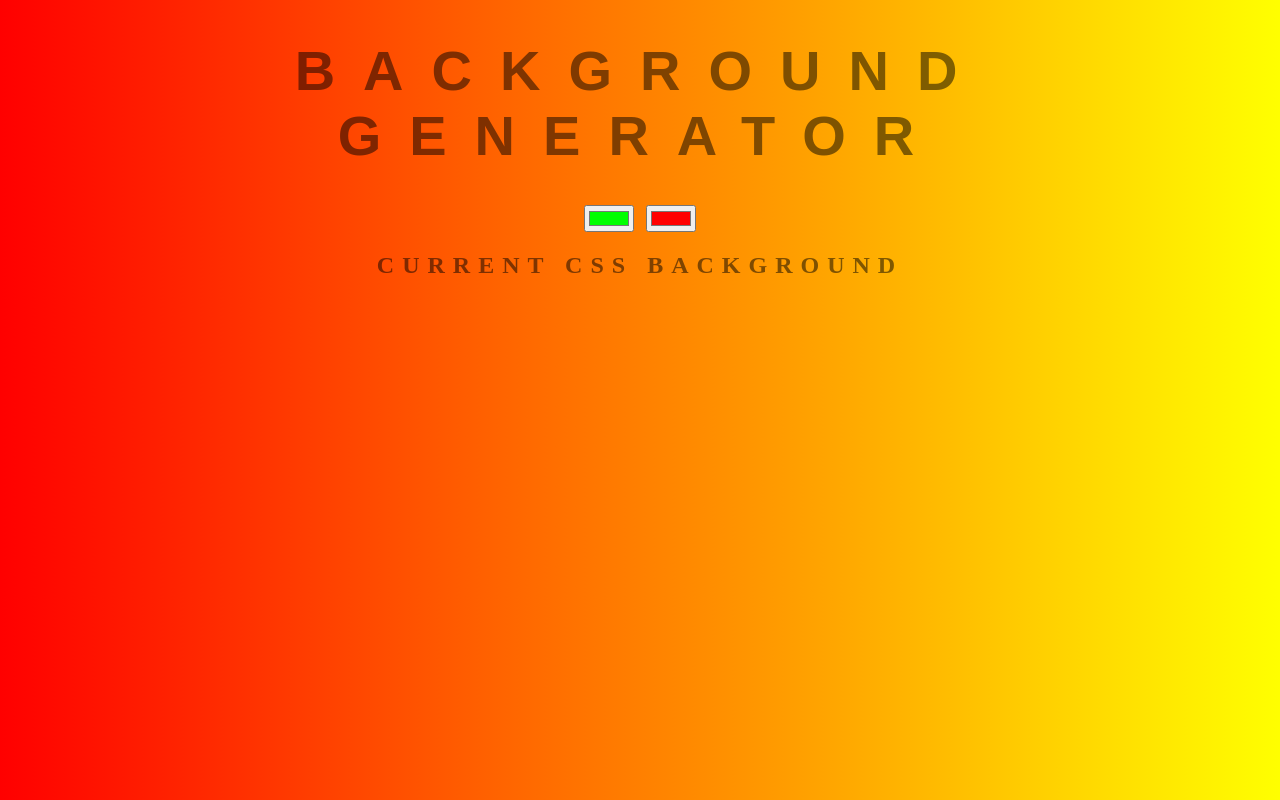
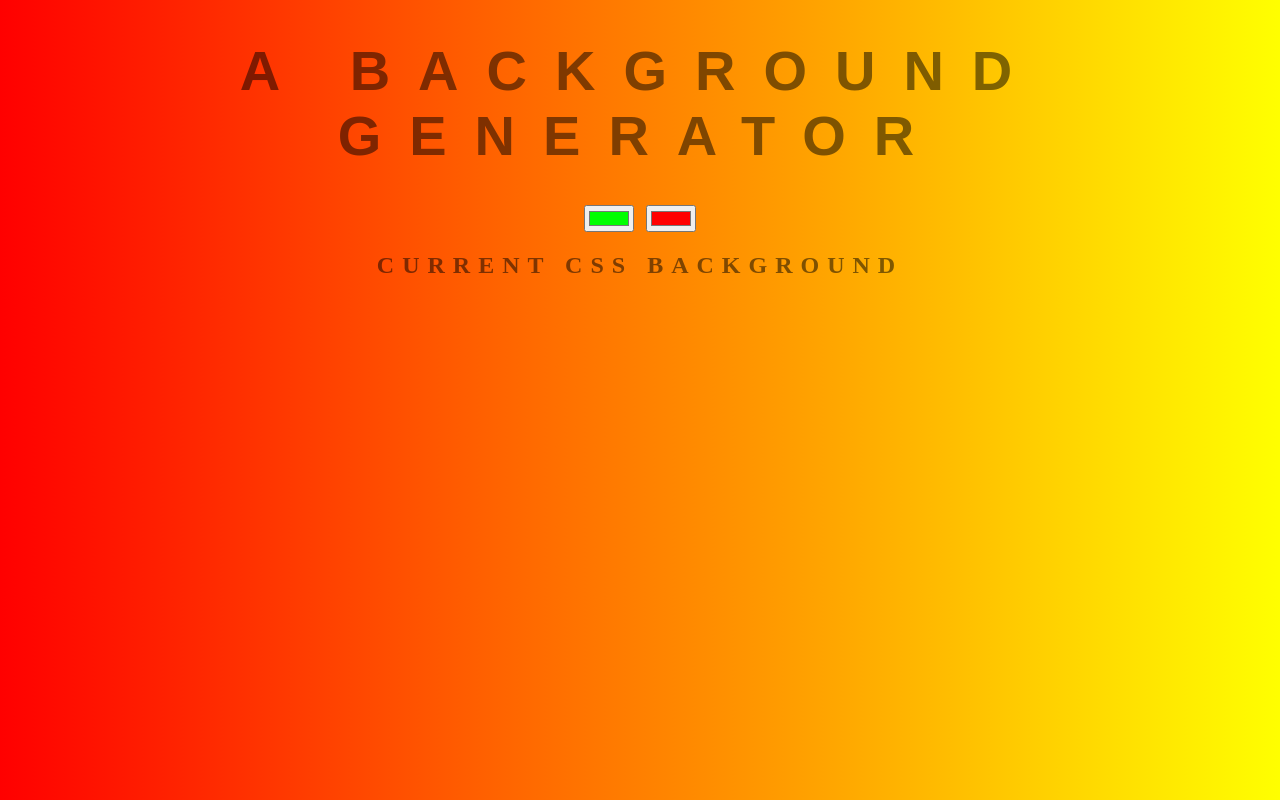
Before and after one commit to ehu23/bgd-generator, a plain HTML site: page index.html in a window 1280 px wide. Drawn offline with Linux system fonts and the light colour scheme.

Commit message:
changed title

```diff
--- a/index.html
+++ b/index.html
@@ -5,7 +5,7 @@
         <link rel="stylesheet" type="text/css" href="style.css">
     </head>
     <body id="gradient">
-        <h1> Background Generator </h1>
+        <h1> A Background Generator </h1>
         <input class="color1" type="color" name="color1" value="#00ff00">
         <input class="color2" type="color" name="color2" value="#ff0000">
         <h2> Current CSS Background </h2>
```
